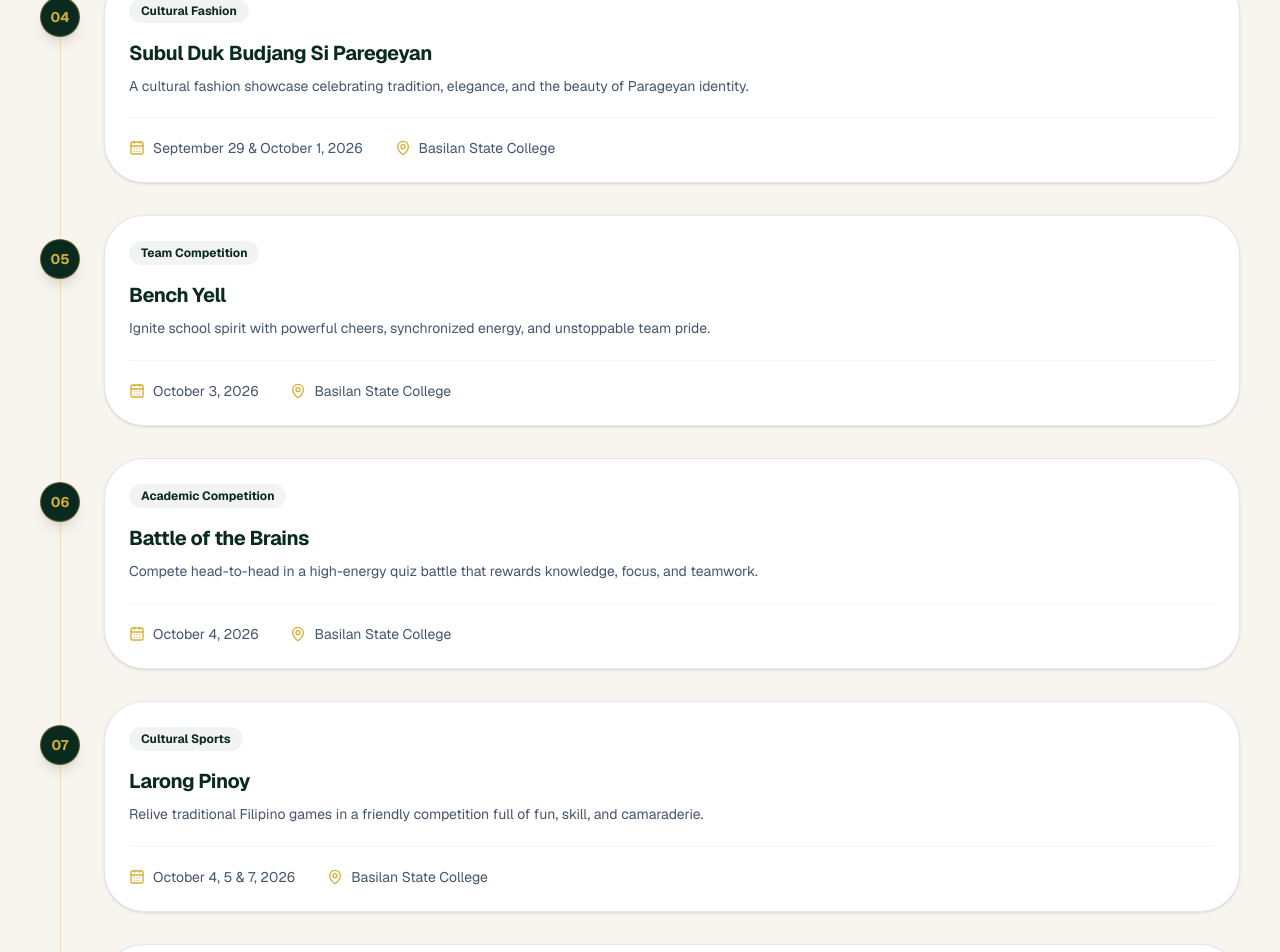
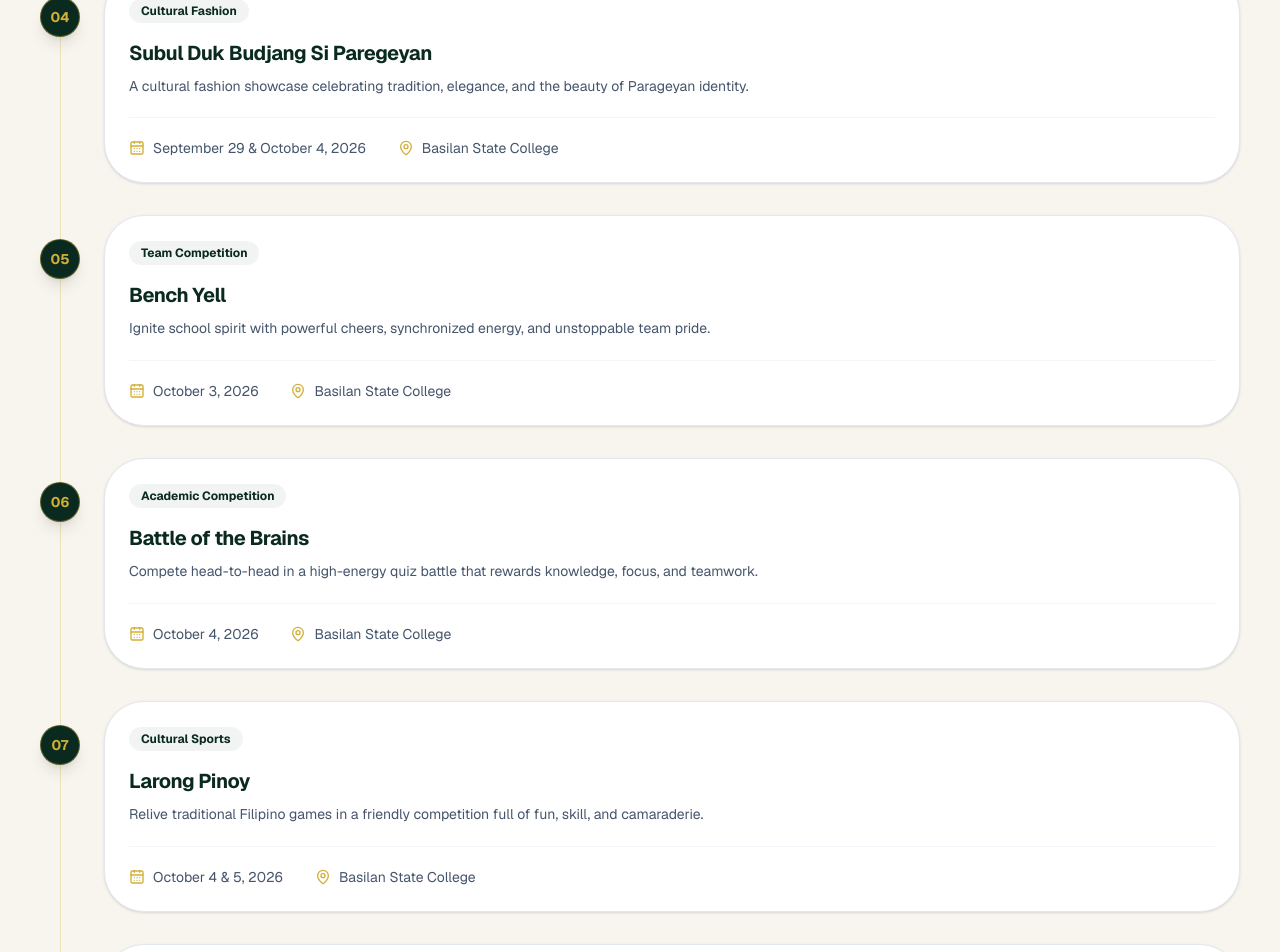
Before and after one commit to buildwithjaym/ssc-activity-hub, a Next.js app: page / in a window 1280 px wide. Shown: the part 6240-7192 px from the top of the page. Built offline with nearby package versions, Linux system fonts and the light colour scheme; no server answers.

Commit message:
feat(home): update event schedule

```diff
--- a/components/event-schedule.tsx
+++ b/components/event-schedule.tsx
@@ -30,7 +30,7 @@ const schedule = [
       "Open booths that highlight creativity, entrepreneurship, and the unique culture of each college.",
   },
   {
-    date: "September 29 & October 1, 2026",
+    date: "September 29 & October 4, 2026",
     title: "Subul Duk Budjang Si Paregeyan",
     category: "Cultural Fashion",
     venue: "Basilan State College",
@@ -54,7 +54,7 @@ const schedule = [
       "Compete head-to-head in a high-energy quiz battle that rewards knowledge, focus, and teamwork.",
   },
   {
-    date: "October 4, 5 & 7, 2026",
+    date: "October 4 & 5, 2026",
     title: "Larong Pinoy",
     category: "Cultural Sports",
     venue: "Basilan State College",
```
